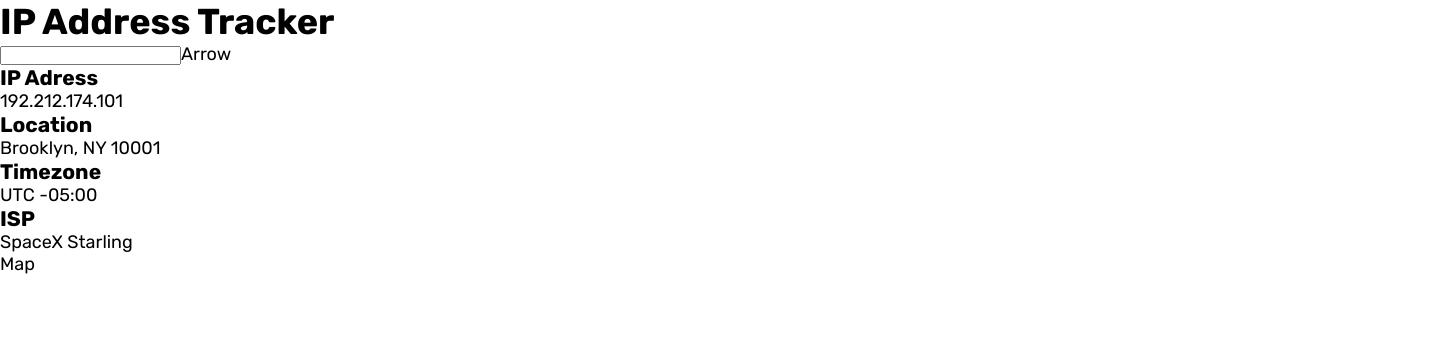
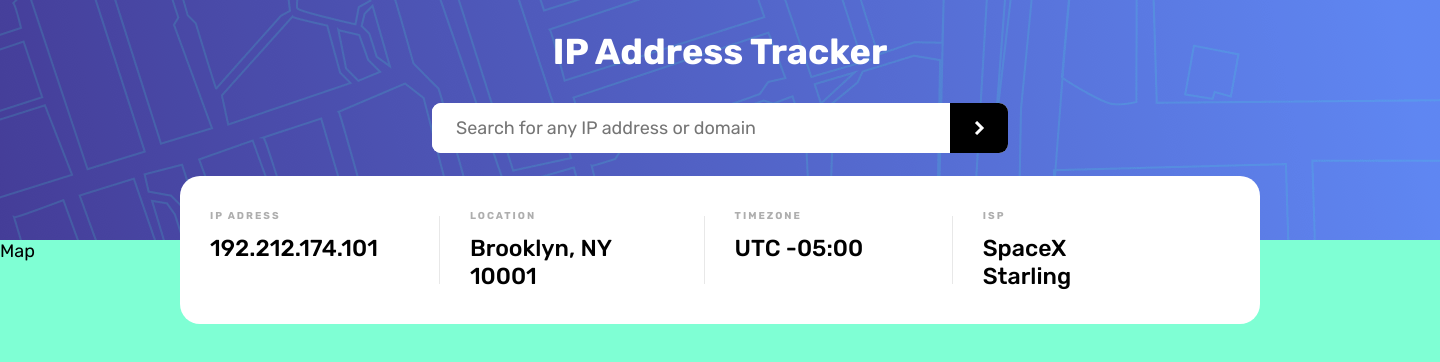
Before and after one commit to dogukan-aysan/IP-Address-Tracker, a React (Vite) app: page / in a window 1280 px wide. Shown: the top 362 px of the page, 1440 px wide, since content can reach past the window. Built offline with nearby package versions, Linux system fonts and the light colour scheme.

Commit message:
Complete static version

```diff
--- a/src/SearchBox.jsx
+++ b/src/SearchBox.jsx
@@ -1,8 +1,13 @@
 function SearchBox() {
   return (
     <div className="searchbox">
-      <input className="searchbox__input" />
-      <span className="searchbox__icon">Arrow</span>
+      <input
+        className="searchbox__input"
+        placeholder="Search for any IP address or domain"
+      />
+      <div className="searchbox__icon-container">
+        <img className="searchbox__icon" src="images/icon-arrow.svg" />
+      </div>
     </div>
   );
 }
--- a/src/styles/css/main.css
+++ b/src/styles/css/main.css
@@ -7,6 +7,7 @@
   --color-white-300: #e8e8e8;
   --color-white-500: #d9d9d9;
   --color-white-600: #aeaeae;
+  --color-black: #000;
   --font-family: "Rubik", sans-serif;
   --fsize-tiny: 1rem;
   --fsize-sm: 1.4rem;
@@ -50,4 +51,104 @@ body {
   margin: 0;
   padding: 0;
   box-sizing: inherit;
+}
+
+.app-container {
+  width: var(--desktop-width);
+  height: 100vh;
+  margin: 0 auto;
+  position: relative;
+  display: flex;
+  flex-direction: column;
+}
+
+.header {
+  flex-basis: 30%;
+  display: flex;
+  flex-direction: column;
+  align-items: center;
+  gap: var(--spacing-sm);
+  background-image: url("/public/images/pattern-bg-desktop.png");
+  background-size: cover;
+  background-repeat: no-repeat;
+}
+.header__heading {
+  margin-top: var(--spacing-sm);
+  color: var(--color-white);
+}
+
+.searchbox {
+  width: 40%;
+  height: var(--spacing-regular);
+  display: flex;
+  background-color: var(--color-white);
+  border-radius: calc(var(--radius-tiny) * 1.5);
+}
+.searchbox__input, .searchbox__icon {
+  cursor: pointer;
+}
+.searchbox__input {
+  font: inherit;
+  outline: none;
+  flex-basis: 90%;
+  padding-left: calc(var(--spacing-sm) * 0.8);
+  border: none;
+  border-radius: calc(var(--radius-tiny) * 1.5) 0 0 calc(var(--radius-tiny) * 1.5);
+}
+.searchbox__icon-container {
+  display: flex;
+  justify-content: center;
+  align-items: center;
+  flex-basis: 10%;
+  background-color: var(--color-black);
+  border-radius: 0 calc(var(--radius-tiny) * 1.5) calc(var(--radius-tiny) * 1.5) 0;
+}
+
+.overview {
+  position: absolute;
+  display: flex;
+  gap: var(--spacing-tiny);
+  left: 50%;
+  transform: translateX(-50%);
+  top: 22%;
+  padding: calc(var(--spacing-regular) * 0.8) var(--spacing-sm);
+  background-color: var(--color-white);
+  border-radius: var(--radius-sm);
+  width: 75%;
+}
+
+.info {
+  display: flex;
+  flex-direction: column;
+}
+.info:not(:first-of-type) {
+  border-left: solid 1px var(--color-white-300);
+  padding-left: var(--spacing-sm);
+}
+.info:nth-of-type(2) {
+  margin: 0 var(--spacing-tiny) 0 calc(var(--spacing-sm) * 1.7);
+}
+.info:nth-of-type(3) {
+  margin: 0 calc(var(--spacing-regular) * 1.5) 0 0;
+  width: 16%;
+}
+.info__field {
+  position: relative;
+  bottom: calc(var(--spacing-tiny) * 0.6);
+  font-size: var(--spacing-tiny);
+  color: var(--color-white-600);
+  text-transform: uppercase;
+  letter-spacing: 0.2rem;
+}
+.info__value {
+  position: relative;
+  top: calc(var(--spacing-tiny) * 0.6);
+  font-weight: var(--fweight-md);
+  font-size: calc((var(--fsize-lg)) * 1.1);
+  width: 99%;
+}
+
+.map {
+  flex-basis: 70%;
+  background-color: aquamarine;
 }/*# sourceMappingURL=main.css.map */
--- a/src/styles/sass/_variables.scss
+++ b/src/styles/sass/_variables.scss
@@ -9,6 +9,8 @@
   --color-white-300: #e8e8e8;
   --color-white-500: #d9d9d9;
   --color-white-600: #aeaeae;
+
+  --color-black: #000;
 
   // TYPOGRAPHY
   --font-family: "Rubik", sans-serif;
--- a/src/styles/sass/main.scss
+++ b/src/styles/sass/main.scss
@@ -23,30 +23,105 @@ body {
 ///////////////////////////////////////
 /// APP
 .app-container {
+  width: var(--desktop-width);
+  height: 100vh;
+  margin: 0 auto;
+  position: relative;
+  display: flex;
+  flex-direction: column;
 }
 ///////////////////////////////////////
 /// HEADER
 .header {
+  flex-basis: 30%;
+  display: flex;
+  flex-direction: column;
+  align-items: center;
+  gap: var(--spacing-sm);
+  background-image: url("/public/images/pattern-bg-desktop.png");
+  background-size: cover;
+  background-repeat: no-repeat;
   &__heading {
+    margin-top: var(--spacing-sm);
+    color: var(--color-white);
   }
 }
 .searchbox {
+  width: 40%;
+  height: var(--spacing-regular);
+  display: flex;
+  background-color: var(--color-white);
+  border-radius: calc(var(--radius-tiny) * 1.5);
+  &__input,
+  &__icon {
+    cursor: pointer;
+  }
   &__input {
+    font: inherit;
+    outline: none;
+    flex-basis: 90%;
+    padding-left: calc(var(--spacing-sm) * 0.8);
+    border: none;
+    border-radius: calc(var(--radius-tiny) * 1.5) 0 0
+      calc(var(--radius-tiny) * 1.5);
   }
-  &__icon {
+  &__icon-container {
+    display: flex;
+    justify-content: center;
+    align-items: center;
+    flex-basis: 10%;
+    background-color: var(--color-black);
+    border-radius: 0 calc(var(--radius-tiny) * 1.5)
+      calc(var(--radius-tiny) * 1.5) 0;
   }
 }
 ///////////////////////////////////////
 /// OVERVIEW
 .overview {
+  position: absolute;
+  display: flex;
+  gap: var(--spacing-tiny);
+  left: 50%;
+  transform: translateX(-50%);
+  top: 22%;
+  padding: calc(var(--spacing-regular) * 0.8) var(--spacing-sm);
+  background-color: var(--color-white);
+  border-radius: var(--radius-sm);
+  width: 75%;
 }
 .info {
+  &:not(:first-of-type) {
+    border-left: solid 1px var(--color-white-300);
+    padding-left: var(--spacing-sm);
+  }
+  &:nth-of-type(2) {
+    margin: 0 var(--spacing-tiny) 0 calc(var(--spacing-sm) * 1.7);
+  }
+  &:nth-of-type(3) {
+    margin: 0 calc(var(--spacing-regular) * 1.5) 0 0;
+    width: 16%;
+  }
+  display: flex;
+  flex-direction: column;
   &__field {
+    position: relative;
+    bottom: calc(var(--spacing-tiny) * 0.6);
+    font-size: var(--spacing-tiny);
+    color: var(--color-white-600);
+    text-transform: uppercase;
+    letter-spacing: 0.2rem;
   }
   &__value {
+    position: relative;
+    top: calc(var(--spacing-tiny) * 0.6);
+    font-weight: var(--fweight-md);
+    font-size: calc((var(--fsize-lg)) * 1.1);
+    width: 99%;
   }
 }
 ///////////////////////////////////////
 /// MAP
 .map {
+  flex-basis: 70%;
+  background-color: aquamarine;
 }
```
Also changed, not shown: 1 other file (tests, documents, lock files or other folders).
